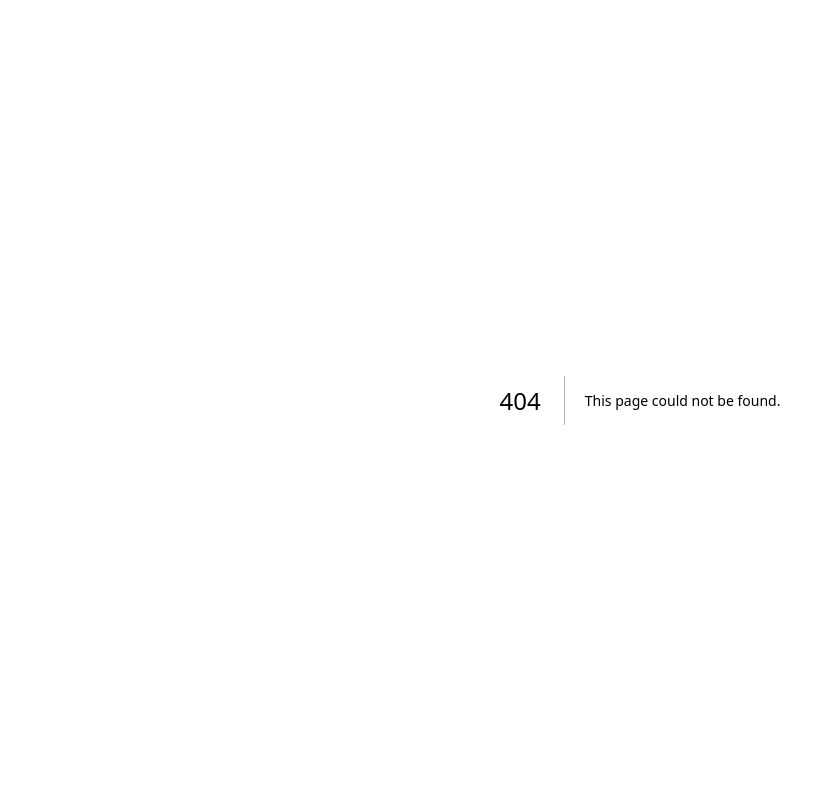
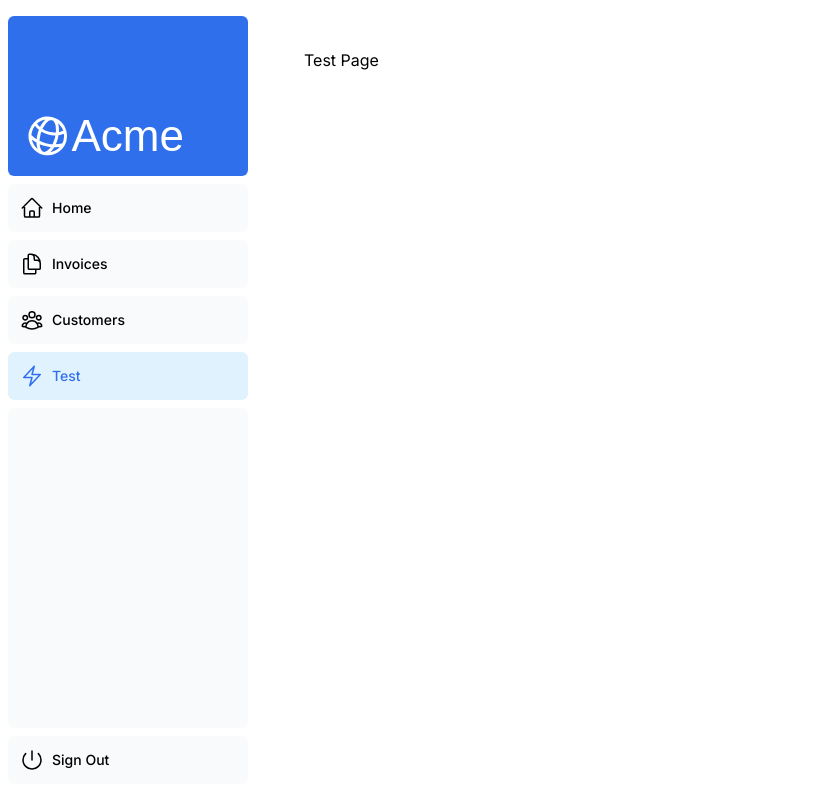
Before and after one commit to adwasar/nextjs-dashboard, a Next.js app: page /dashboard/test-page in a window 1280 px wide. Before the commit this address had no page. Shown: the whole page, without its empty margins (0-835 px from the left). Built offline with nearby package versions, Linux system fonts and the light colour scheme; a web font is replaced by a local one.

Commit message:
feat: add "Test Page"

```diff
--- /dev/null
+++ b/app/dashboard/test-page/page.tsx
@@ -0,0 +1,3 @@
+export default function Page() {
+  return <p>Test Page</p>
+}
--- a/app/ui/dashboard/nav-links.tsx
+++ b/app/ui/dashboard/nav-links.tsx
@@ -1,6 +1,6 @@
 'use client'
 
-import { UserGroupIcon, HomeIcon, DocumentDuplicateIcon } from '@heroicons/react/24/outline'
+import { UserGroupIcon, HomeIcon, DocumentDuplicateIcon, BoltIcon } from '@heroicons/react/24/outline'
 import Link from 'next/link'
 import { usePathname } from 'next/navigation'
 import clsx from 'clsx'
@@ -15,6 +15,7 @@ const links = [
     icon: DocumentDuplicateIcon,
   },
   { name: 'Customers', href: '/dashboard/customers', icon: UserGroupIcon },
+  { name: 'Test', href: '/dashboard/test-page', icon: BoltIcon },
 ]
 
 export default function NavLinks() {
```
